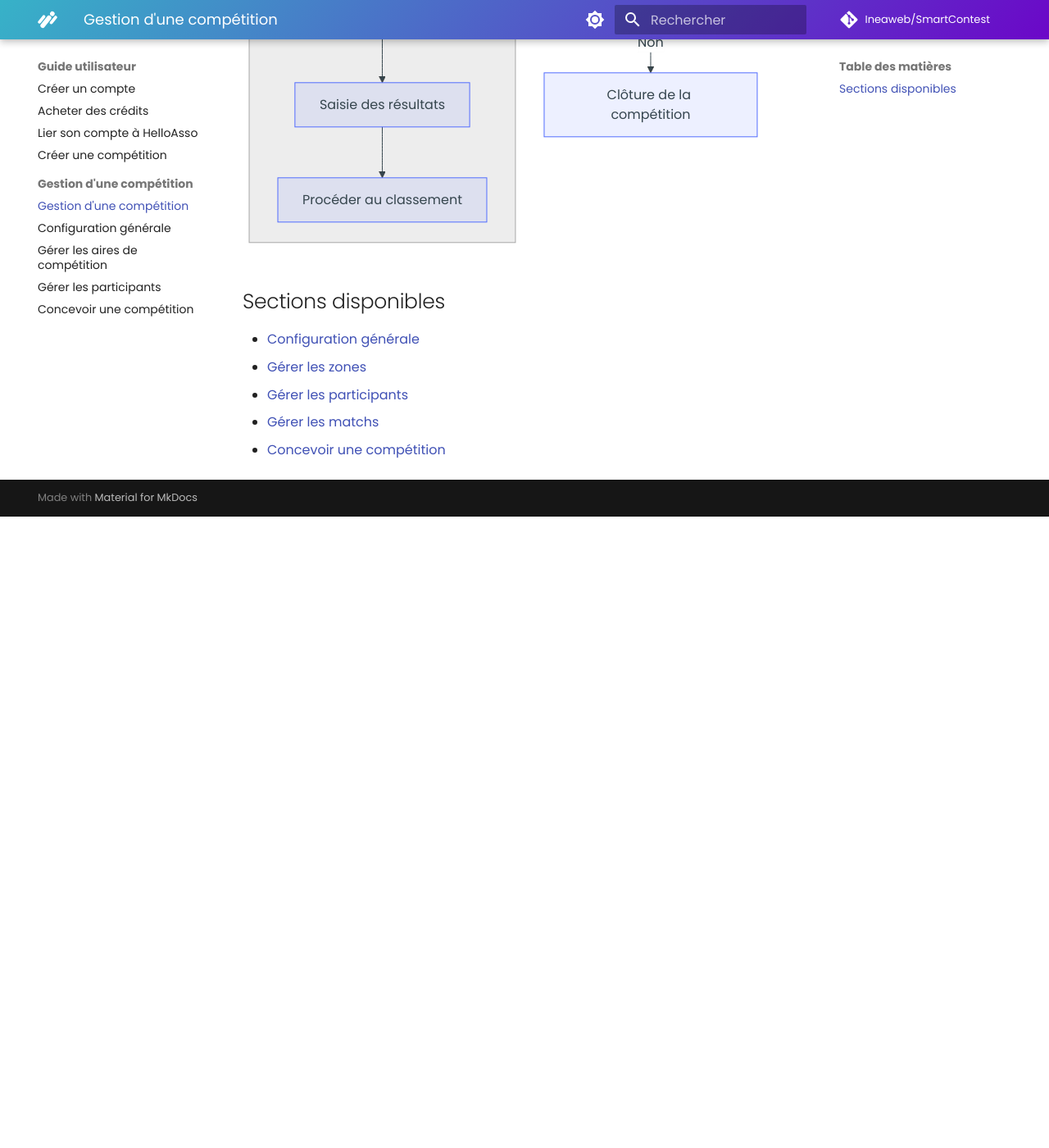
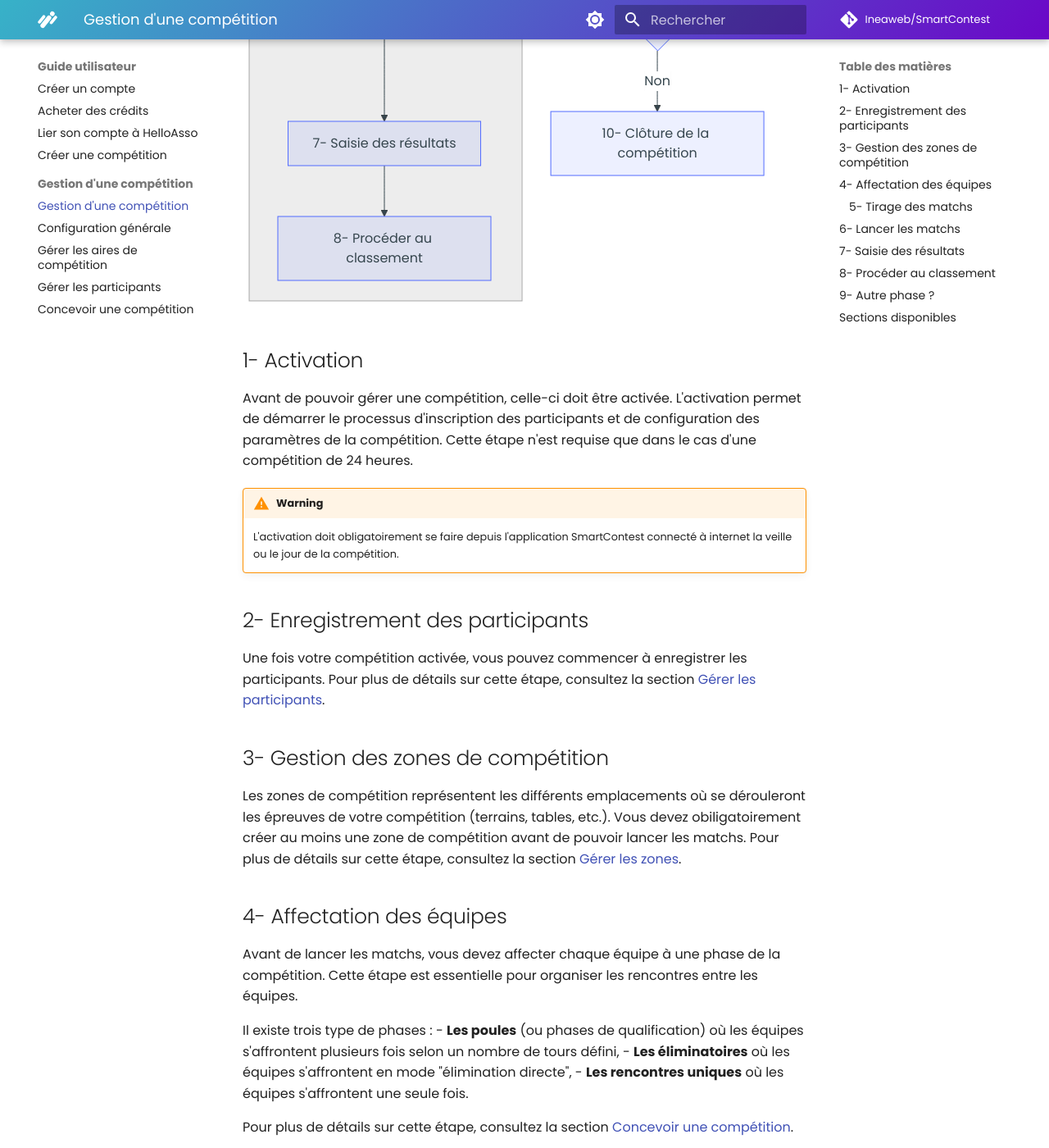
Before and after one commit to Ineaweb/SmartContest, an MkDocs documentation site: the page built from docs/work-with-competition/index.md, in a window 1280 px wide and 1400 px high, scrolled down 1138 px. Shown: the whole window at 82% size. Built offline with MkDocs 1.6.1 and Material for MkDocs 9.7.7, drawn with Linux system fonts in a browser that asks for light colours; comment, search, counter and statistics services are not loaded; before the commit the page ends 1768 px from its top, so only the background shows below that; some of the changed text lies outside the part shown.

Commit message:
feat: enhance competition flowchart with numbered steps and detailed sections in documentation

````diff
--- a/docs/work-with-competition/index.md
+++ b/docs/work-with-competition/index.md
@@ -6,20 +6,89 @@ Dans smartcontest, une compétition se déroule selon le flux suivant :
 
 ```mermaid
 flowchart TB
-    A[Activation] --> B
-    B[Enregistrement des participants] --> C
-    C[Création des zones de compétition] --> D
-    D[Affectation des équipes] --> E
+    A[1- Activation] --> B
+    B[2- Enregistrement des participants] --> C
+    C[3- Création des zones de compétition] --> D
+    D[4- Affectation des équipes] --> E
     subgraph sb1 [Gestion d'une phase]
-        E[Tirage au sort] --> F
-        F[Lancer les matchs] --> G
-        G[Saisie des résultats] --> I
-        I[Procéder au classement]
+        E[5- Tirage des matchs] --> F
+        F[6- Lancer les matchs] --> G
+        G[7- Saisie des résultats] --> I
+        I[8- Procéder au classement]
     end
-    sb1 --> J{Autre phase ?}
+    sb1 --> J{9- Autre phase ?}
     J -- Oui --> D
-    J -- Non --> K[Clôture de la compétition]
+    J -- Non --> K[10- Clôture de la compétition]
 ```
+
+## 1- Activation
+
+Avant de pouvoir gérer une compétition, celle-ci doit être activée. L'activation permet de démarrer le processus d'inscription des participants et de configuration des paramètres de la compétition.
+Cette étape n'est requise que dans le cas d'une compétition de 24 heures.
+
+!!! warning Important
+    L'activation doit obligatoirement se faire depuis l'application SmartContest connecté à internet la veille ou le jour de la compétition.
+
+## 2- Enregistrement des participants
+
+Une fois votre compétition activée, vous pouvez commencer à enregistrer les participants.
+Pour plus de détails sur cette étape, consultez la section [Gérer les participants](manage-participant.md).
+
+## 3- Gestion des zones de compétition
+
+Les zones de compétition représentent les différents emplacements où se dérouleront les épreuves de votre compétition (terrains, tables, etc.).
+Vous devez obiligatoirement créer au moins une zone de compétition avant de pouvoir lancer les matchs.
+Pour plus de détails sur cette étape, consultez la section [Gérer les zones](manage-area.md).
+
+## 4- Affectation des équipes
+
+Avant de lancer les matchs, vous devez affecter chaque équipe à une phase de la compétition.
+Cette étape est essentielle pour organiser les rencontres entre les équipes.
+
+Il existe trois type de phases :
+- **Les poules** (ou phases de qualification) où les équipes s'affrontent plusieurs fois selon un nombre de tours défini,
+- **Les éliminatoires** où les équipes s'affrontent en mode "élimination directe",
+- **Les rencontres uniques** où les équipes s'affrontent une seule fois.
+
+Pour plus de détails sur cette étape, consultez la section [Concevoir une compétition](design-competition.md).
+
+### 5- Tirage des matchs
+
+Une fois les équipes affectées aux différentes phases, vous pouvez procéder au tirage des matchs.
+Cette étape génère automatiquement les rencontres entre les équipes selon les règles définies dans la conception de la compétition.
+
+## 6- Lancer les matchs
+
+Après le tirage des matchs, vous pouvez lancer les rencontres.
+Cette étape permet de débuter les épreuves et de suivre l'avancement des matchs en temps réel.
+Pour chaque match lancé une zone de compétition est attribuée automatiquement.
+
+!!! note
+    Si le planning est activé dans la configuration générale de la compétition, les matchs seront automatiquement planifiés sur les différentes zones de compétition disponibles.
+
+!!! note
+    Si le nombre de terrains est insuffisant pour lancer tous les matchs prévus, les matchs en attente seront mis en file d'attente et pourront être lancés dès qu'un terrain se libère.
+
+## 7- Saisie des résultats
+
+Une fois les matchs terminés, vous devez saisir les résultats.
+Cette étape est cruciale pour mettre à jour le classement et permettre la progression de la compétition.
+A chaque saisie de résultat, le terrain utilisé pour le match est libéré.
+
+!!! note
+    S'il y a des matchs en attente dans la file d'attente, l'application proposera automatiquement de lancer un match sur le terrain libéré.
+
+## 8- Procéder au classement
+
+Après la saisie des résultats, vous pouvez procéder au classement des équipes.
+Cette étape calcule les positions des équipes en fonction des résultats obtenus lors des matchs.
+
+Lorsque tous les matchs d'une phase sont terminés, celle-ci est clôturée automatiquement.
+
+## 9- Autre phase ?
+
+Si à la fin de la phase actuelle, il y a une ou plusieurs phases à suivre, l'application propose alors d'affecter les équipes aux nouvelles phases (cf. 4- Affectation des équipes).
+Sinon, votre compétition se clôture.
 
 ## Sections disponibles
 
````
